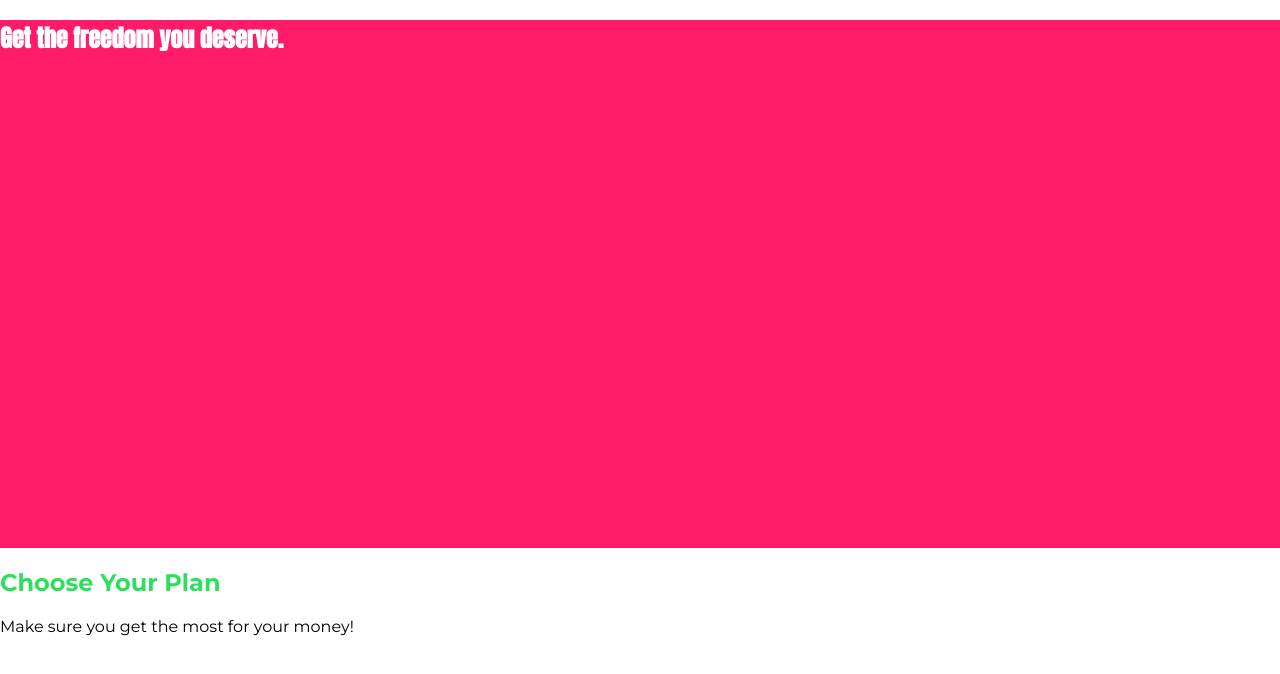
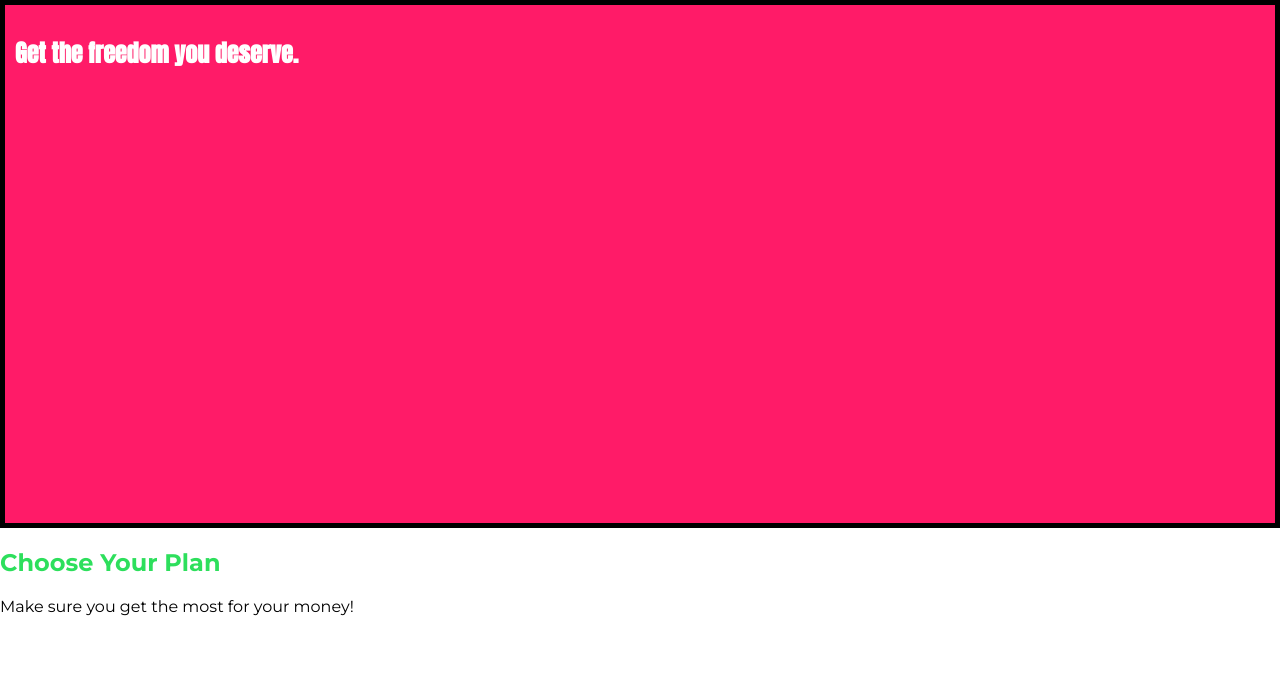
Before and after one commit to kimjetam/css-complete-guide, a plain HTML site: page section 3 - diving deeper into CSS/work/index.html in a window 1280 px wide. Drawn offline with Linux system fonts and the light colour scheme.

Commit message:
understanding box sizing

```diff
--- a/section 3 - diving deeper into CSS/work/main.css
+++ b/section 3 - diving deeper into CSS/work/main.css
@@ -1,3 +1,7 @@
+* {
+    box-sizing: border-box;
+}
+
 body {
     font-family: 'Montserrat', sans-serif;
     margin: 0;
@@ -7,6 +11,8 @@ body {
     background: #ff1b68;
     width: 100%;
     height: 528px;
+    padding: 10px;
+    border: 5px solid black;
 }
 
 .section-title {
```
